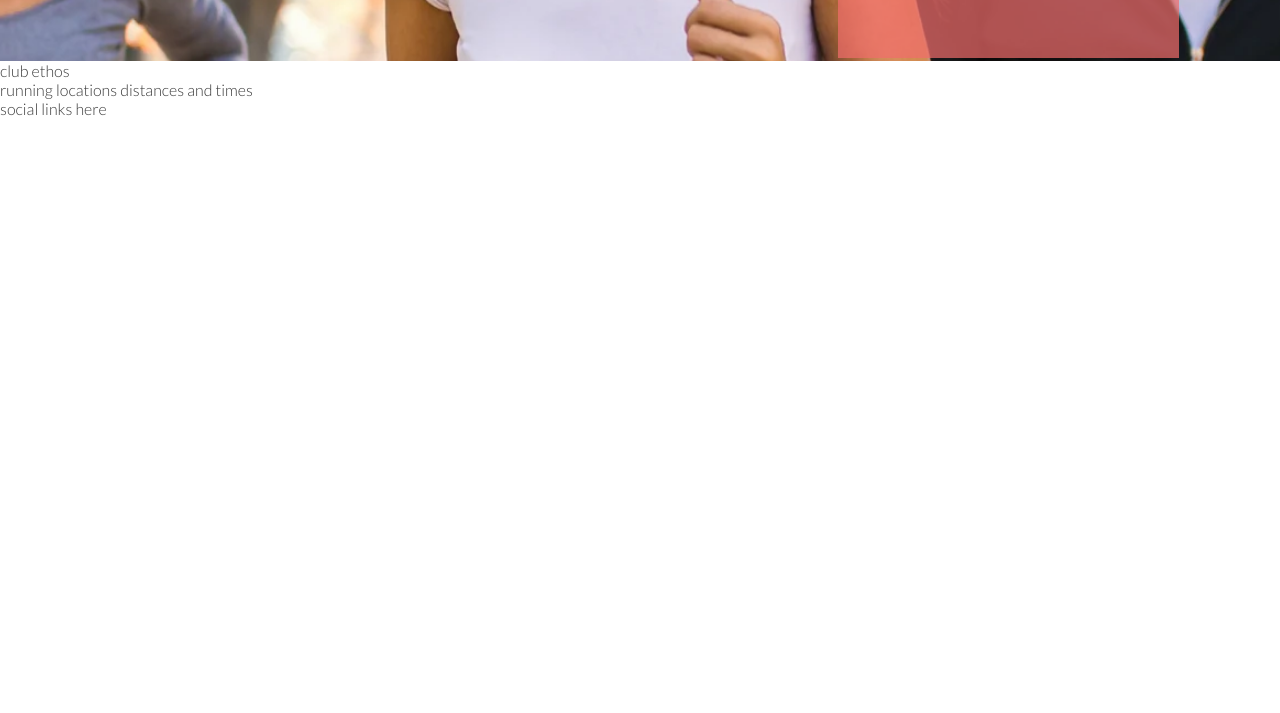
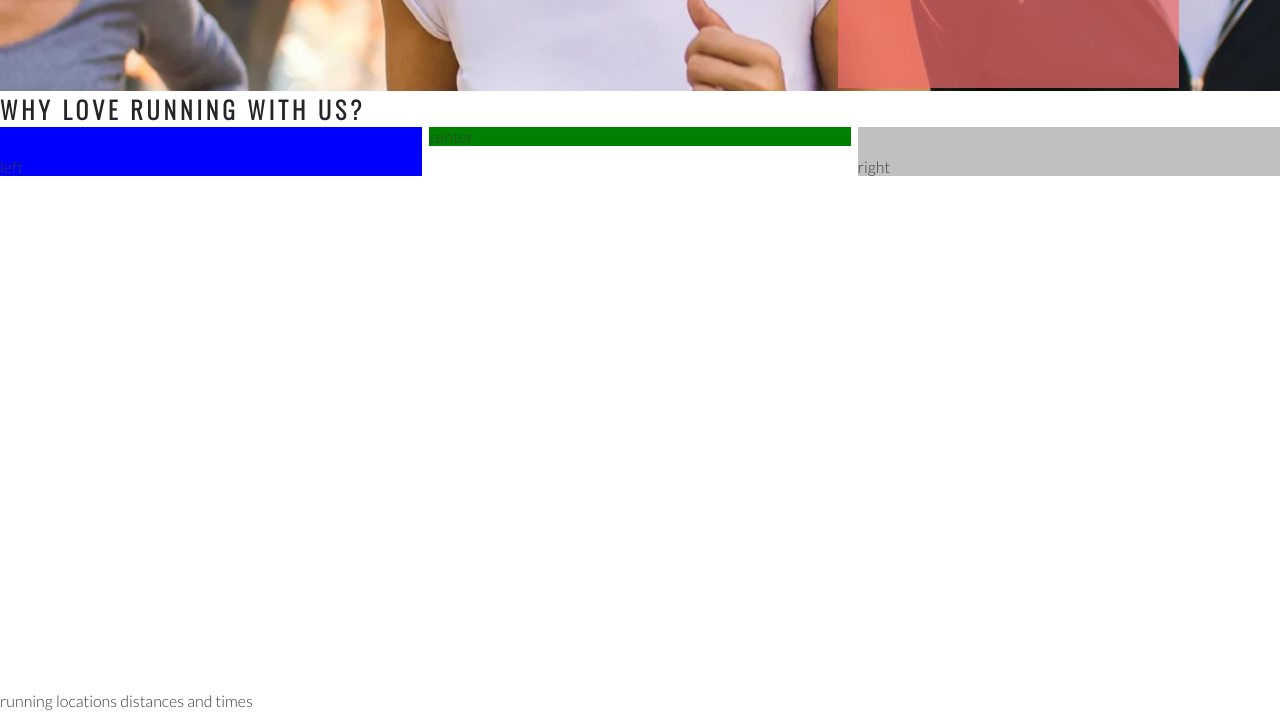
Before and after one commit to fantalm/Love-runinng, a plain HTML site: page index.html in a window 1280 px wide. Shown: the part 573-1286 px from the top of the page. Before the commit the page ends 800 px from the top, so only its background shows below. Drawn offline with nearby package versions, Linux system fonts and the light colour scheme.

Commit message:
add main structure to club ethos

```diff
--- a/assets/css/style.css
+++ b/assets/css/style.css
@@ -24,6 +24,7 @@ h1, h2{
 #logo{
     float: left;
     font-size: 280%;
+
 }
 
 /* navigation links */
@@ -35,6 +36,7 @@ h1, h2{
 
 #menu, #logo{
     line-height: 75%;
+    margin:10px 30px;
 }
 
 #menu li{
@@ -108,3 +110,28 @@ h1, h2{
     position: absolute;
 
 }
+
+/* club ethos */
+
+#club-ethos{
+    height: 600px;
+}
+#left-about{
+    padding-top: 30px;
+    width:33%;
+    float:left;
+    background-color:blue;
+}
+
+#right-about{
+    padding-top: 30px;
+    width:33%;
+    float:right;
+    background-color:silver;
+}
+
+#center-about{
+    width:33%;
+    margin: 0 auto;
+    background-color:green;
+}
--- a/index.html
+++ b/index.html
@@ -32,8 +32,11 @@
         </div>
 
     </section>
-    <section>
-        club ethos
+    <section id="club-ethos">
+        <h1>Why Love Running with Us?</h1>
+        <div id="left-about">left</div>
+        <div id="right-about">right</div>
+        <div id="center-about">center</div>
     </section>
     <section>
         running locations distances and times
```
